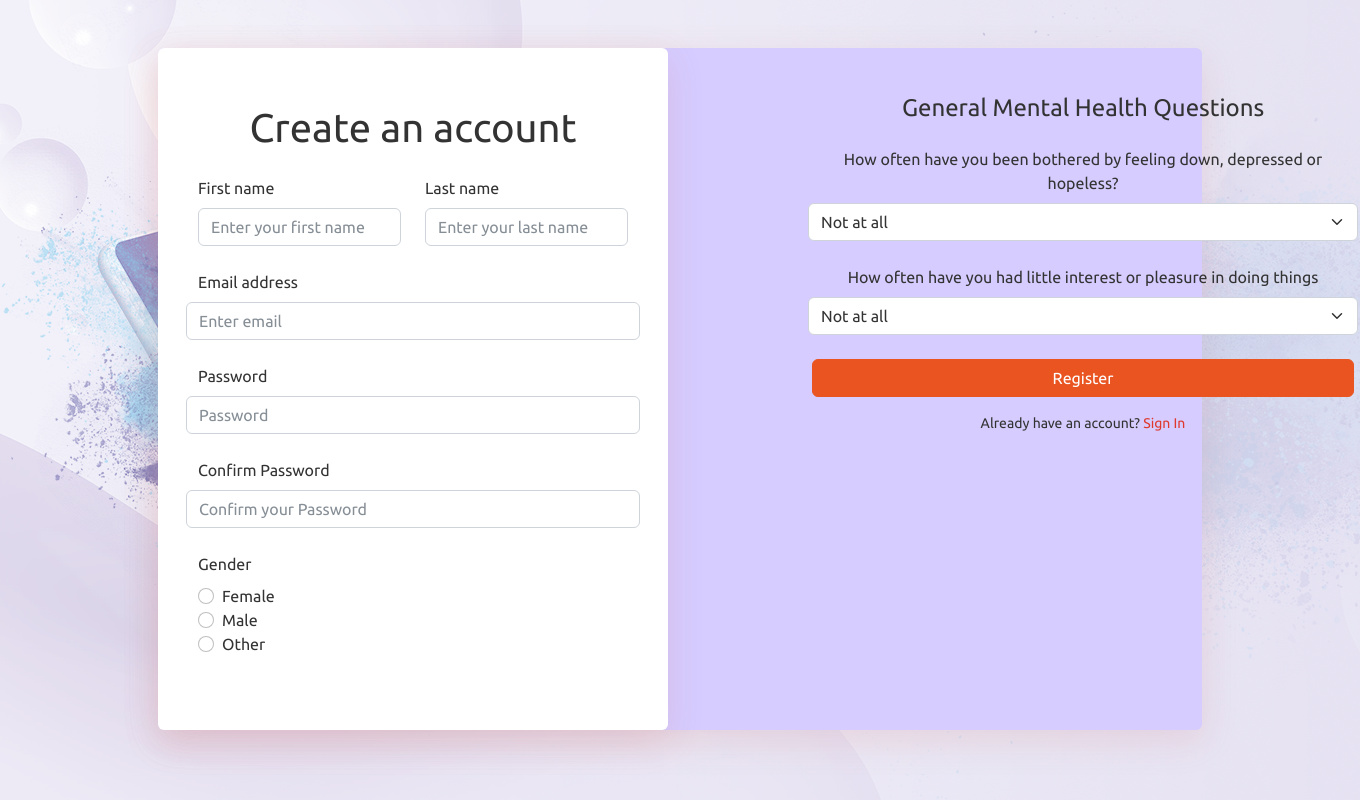
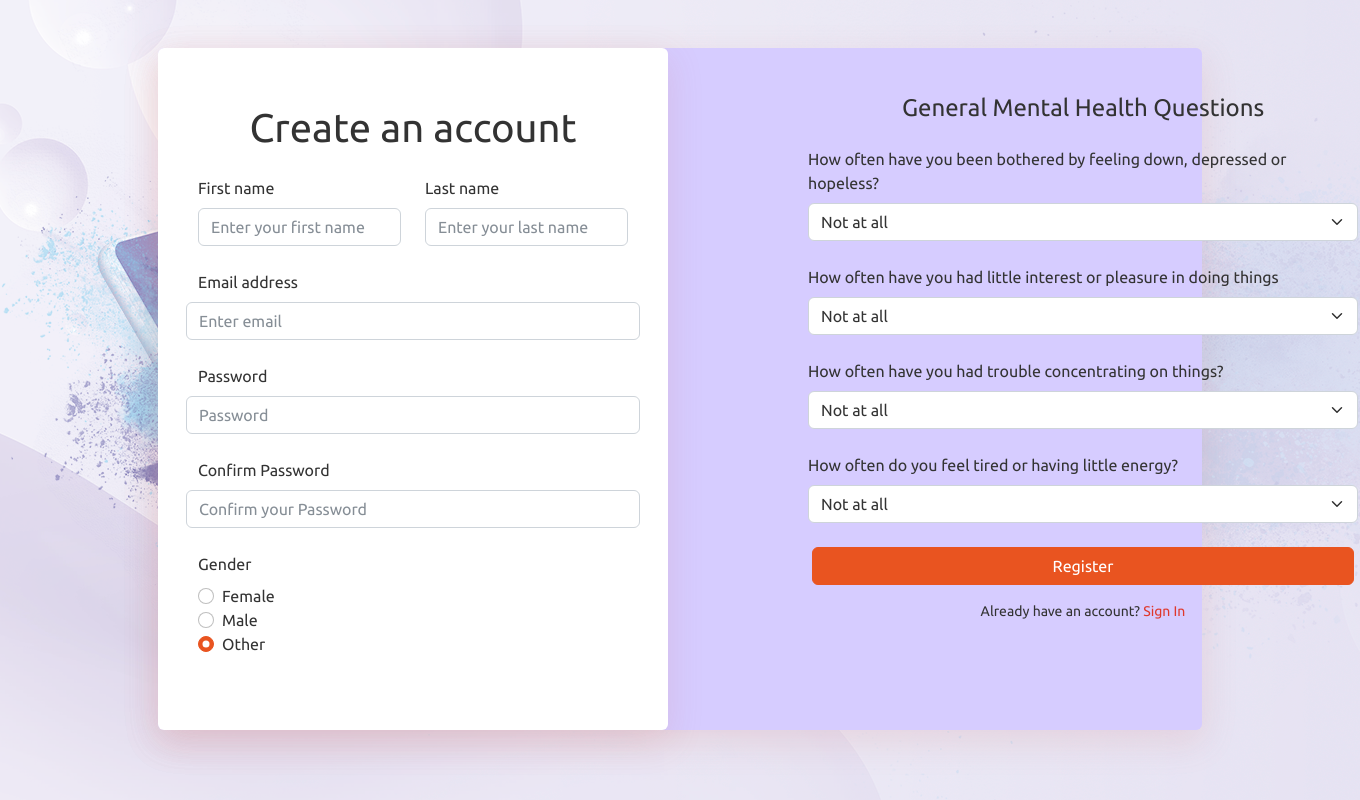
Before and after one commit to notrealchauloan/Sem32021_BITS_Group1, a PHP site: page /signup.php in a window 1360 px wide. Run offline with PHP 8.4, Linux system fonts and the light colour scheme; some libraries are stand-ins or nearby versions.

Commit message:
Retrieve and store data from the registration form’s SELECT

```diff
--- a/classes/signup.class.php
+++ b/classes/signup.class.php
@@ -8,13 +8,6 @@ class Signup
     {
         foreach ($data as $key => $value)
         {
-            if(empty($value))
-            {
-                if(!isset($_POST['gender'])){
-                    $this->error = $this->error . $key . " is empty! <br>";
-                }
-            }
-
             if($key == "firstname" || $key == "lastname")
             {
                 if(is_numeric($value) || strstr($value, " "))
@@ -50,12 +43,17 @@ class Signup
         $email = $data['email'];
         $password = $data['password2'];
         $gender = $data['gender'];
+        $sel1 = $data['sel1'];
+        $sel2 = $data['sel2'];
+        $sel3 = $data['sel3'];
+        $sel4 = $data['sel4'];
+
 
         // create by PHP
         $userid = $this->create_userid();
         $url_address = strtolower($firstname) . "." . strtolower($lastname) . "." . $userid;
 
-        $query = "INSERT INTO users(userid,firstname,lastname,email,password,gender,url_address) VALUES('$userid','$firstname','$lastname','$email','$password','$gender','$url_address')";
+        $query = "INSERT INTO users(userid,firstname,lastname,email,password,gender,url_address,feeldown,lackinterest,focus,energy) VALUES('$userid','$firstname','$lastname','$email','$password','$gender','$url_address','$sel1','$sel2','$sel3','$sel4')";
 
         $DB = new Database();
         $DB->save($query);
--- a/signup.php
+++ b/signup.php
@@ -3,7 +3,7 @@
     include("classes/signup.class.php");
 
     // define variables and set to empty values
-    $firstname = $lastname = $email =  $password = $gender = "";
+    $firstname = $lastname = $email =  $password = $gender = $sel1 = $sel2 = $sel3 = $sel4 = "";
 
     // If the registration form is submitted,
     //   create a class and store the result of its function in $result
@@ -33,6 +33,10 @@
             $lastname = $_POST['lastname'];
             $email = $_POST['email'];
             $password = $_POST['password1'];
+            $sel1 = $_POST['sel1'];
+            $sel2 = $_POST['sel2'];
+            $sel3 = $_POST['sel3'];
+            $sel4 = $_POST['sel4'];
     }
         ?>
 <!DOCTYPE html>
@@ -64,26 +68,26 @@
 
                                 <div class="col-6">
                                     <label for="firstname" class="form-label mt-4">First name</label>
-                                    <input value='<?php echo $firstname; ?>' name="firstname" type="text" class="form-control" id="exampleInputEmail1" placeholder="Enter your first name">
+                                    <input value='<?php echo $firstname; ?>' name="firstname" type="text" class="form-control" id="exampleInputEmail1" placeholder="Enter your first name" required>
                                 </div>
                                 <div class="col-6">
                                     <label for="lastname" class="form-label mt-4">Last name</label>
-                                    <input value='<?php echo $lastname; ?>' name="lastname" type="text" class="form-control" id="exampleInputEmail1" placeholder="Enter your last name">
+                                    <input value='<?php echo $lastname; ?>' name="lastname" type="text" class="form-control" id="exampleInputEmail1" placeholder="Enter your last name" required>
                                 </div>
 
                                 <label for="exampleInputEmail1" class="form-label mt-4">Email address</label>
-                                <input value='<?php echo $email; ?>' name="email" type="email" class="form-control" id="exampleInputEmail1" aria-describedby="emailHelp" placeholder="Enter email">
+                                <input value='<?php echo $email; ?>' name="email" type="email" class="form-control" id="exampleInputEmail1" aria-describedby="emailHelp" placeholder="Enter email" required>
 
                                 <label for="exampleInputPassword1" class="form-label mt-4">Password</label>
-                                <input name="password1" type="password" class="form-control" id="exampleInputPassword1" placeholder="Password">
+                                <input name="password1" type="password" class="form-control" id="exampleInputPassword1" placeholder="Password" required>
 
                                 <label for="exampleInputPassword2" class="form-label mt-4">Confirm Password</label>
-                                <input name="password2" type="password" class="form-control" id="exampleInputPassword2" placeholder="Confirm your Password">
+                                <input name="password2" type="password" class="form-control" id="exampleInputPassword2" placeholder="Confirm your Password" required>
 
                                 <label class="form-label mt-4"> Gender</label>
                             </div>
 
-                            <div class="form-check">
+                            <div class="form-check required">
                                 <label class="form-check-label">
                                     <input name="gender" value="F" <?php echo $gender == 1? "checked" : ""; ?> type="radio" class="form-check-input" id="optionsRadios1">
                                     Female
@@ -95,36 +99,51 @@
                                 </label> <br>
 
                                 <label class="form-check-label">
-                                    <input name="gender" value="O" <?php echo $gender == 3? "checked" : ""; ?> type="radio" class="form-check-input" id="optionsRadios3">
+                                    <input name="gender" value="O" <?php echo $gender == 3? "checked" : ""; ?> type="radio" class="form-check-input" id="optionsRadios3" checked>
                                     Other
                                 </label>  <br>
                             </div>
 
                 <div class="col-lg-6" >
-                    <div class="right text-center"  >
+                    <div class="right "  >
                         <h4 class="mb-0 mr-4 mt-2 text-center" >General Mental Health Questions</h4>
 
                             <div class="form-group">
                                 <label for="exampleInputEmail1" class="form-label mt-4">How often have you been bothered by feeling down, depressed or hopeless?</label>
-                                <select class="form-select" id="exampleSelect1">
-                                    <option>Not at all</option>
-                                    <option>Several days</option>
-                                    <option>More than half the days</option>
-                                    <option>Nearly every day</option>
+                                <select name="sel1" class="form-select" id="exampleSelect1">
+                                    <option value="0">Not at all</option>
+                                    <option value="1">Several days</option>
+                                    <option value="2">More than half the days</option>
+                                    <option value="3">Nearly every day</option>
                                   </select>
                                   <label for="exampleInputEmail1" class="form-label mt-4">How often have you had little interest or pleasure in doing things </label>
-                                <select class="form-select" id="exampleSelect1">
-                                    <option>Not at all</option>
-                                    <option>Several days</option>
-                                    <option>More than half the days</option>
-                                    <option>Nearly every day</option>
+                                <select name="sel2" class="form-select" id="exampleSelect1">
+                                    <option value="0">Not at all</option>
+                                    <option value="1">Several days</option>
+                                    <option value="2">More than half the days</option>
+                                    <option value="3">Nearly every day</option>
                                   </select>
+                                  <label for="exampleInputEmail1" class="form-label mt-4">How often have you had trouble concentrating on things? </label>
+                                <select name="sel3" class="form-select" id="exampleSelect1">
+                                    <option value="0">Not at all</option>
+                                    <option value="1">Several days</option>
+                                    <option value="2">More than half the days</option>
+                                    <option value="3">Nearly every day</option>
+                                </select>
+
+                                <label for="exampleInputEmail1" class="form-label mt-4">How often do you feel tired or having little energy? </label>
+                                <select name="sel4" class="form-select" id="exampleSelect1">
+                                    <option value="0">Not at all</option>
+                                    <option value="1">Several days</option>
+                                    <option value="2">More than half the days</option>
+                                    <option value="3">Nearly every day</option>
+                                </select>
                             </div>
 
                         <br>
                         <div class="row mb-3 px-3"> <button type="submit" class="btn btn-primary">Register</button> </div>
 
-                        <div class="row mb-4 px-3"> <small class="font-weight-bold">Already have an account? <a href="login.php" class="text-danger text-decoration-none">Sign In</a></small> </div>
+                        <div class="row mb-4 px-3 text-center"> <small class="font-weight-bold">Already have an account? <a href="login.php" class="text-danger text-decoration-none">Sign In</a></small> </div>
 
                     </div>
                     </div>
```
